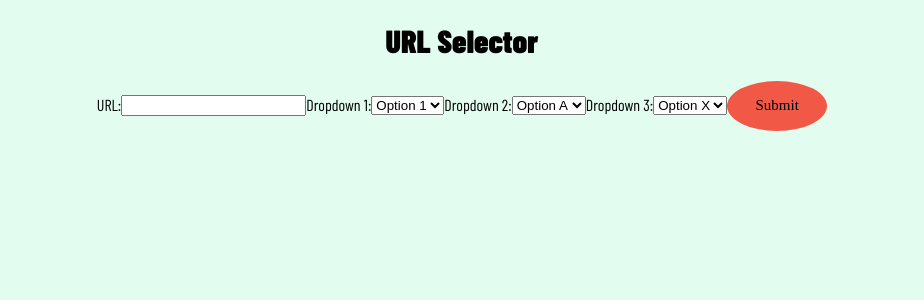
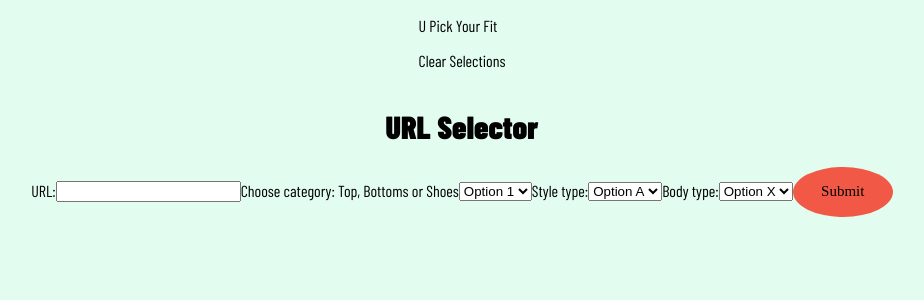
Before and after one commit to criesincode/UDismuke-Capstone, a React (Create React App) app: page /outfit in a window 1280 px wide. Shown: the top 300 px of the page, without its empty margins (178-1102 px from the left). Built offline with nearby package versions, Linux system fonts and the light colour scheme; a web font is replaced by a local one.

Commit message:
define drop down menus

```diff
--- a/src/pages/CuratedFit/CuratedFit.js
+++ b/src/pages/CuratedFit/CuratedFit.js
@@ -4,27 +4,35 @@ const CuratedFit = () => {
     return (
         <>
             <body>
+                <nav>
+                    <div className="nav-item__1">
+                        <p className="nav-text__1">U Pick Your Fit</p>
+                    </div>
+                    <div className="nav-item__2">
+                        <p className="nav-text__2"> Clear Selections</p>
+                    </div>
+                </nav>
                 <h1>URL Selector</h1>
 
-                <form id="urlForm">
+                <form id="uForm">
                     <label for="urlInput">URL:</label>
                     <input type="text" id="urlInput" name="urlInput" required />
 
-                    <label for="dropdown1">Dropdown 1:</label>
+                    <label for="dropdown1">Choose category: Top, Bottoms or Shoes</label>
                     <select id="dropdown1" name="dropdown1">
                         <option value="option1">Option 1</option>
                         <option value="option2">Option 2</option>
 
                     </select>
 
-                    <label for="dropdown2">Dropdown 2:</label>
+                    <label for="dropdown2">Style type:</label>
                     <select id="dropdown2" name="dropdown2">
                         <option value="optionA">Option A</option>
                         <option value="optionB">Option B</option>
 
                     </select>
 
-                    <label for="dropdown3">Dropdown 3:</label>
+                    <label for="dropdown3">Body type:</label>
                     <select id="dropdown3" name="dropdown3">
                         <option value="optionX">Option X</option>
                         <option value="optionY">Option Y</option>
```
